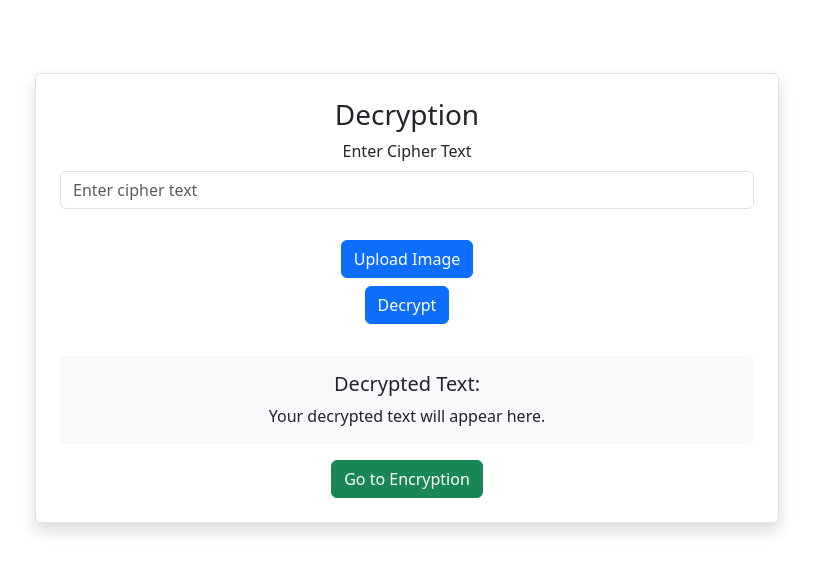
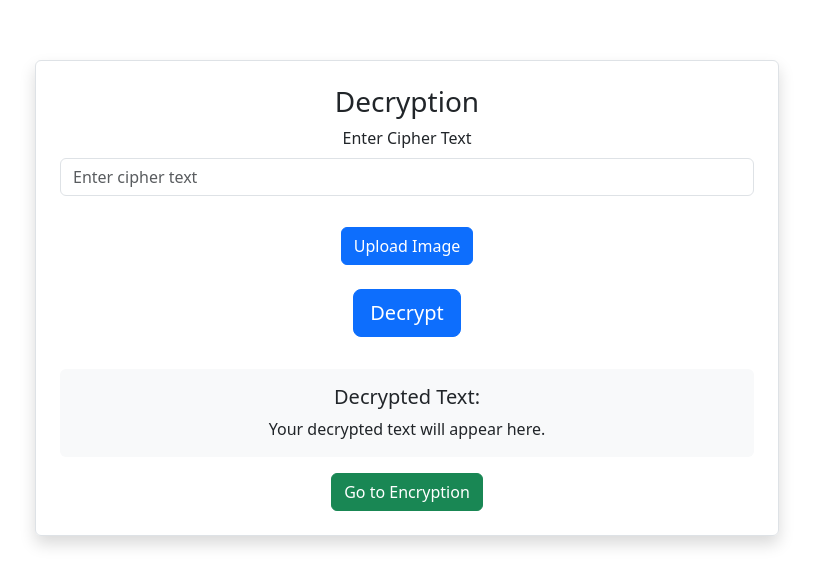
Before and after one commit to AadithyaSai/hobb-frontend, a React (Vite) app: page /home/decrypt in a window 1280 px wide. Shown: the part 102-688 px from the top of the page, without its empty margins (233-1046 px from the left). Built offline with nearby package versions, Linux system fonts and the light colour scheme.

Commit message:
enhance button styles and layout in Encrypt and Decrypt components

```diff
--- a/src/home/Decrypt.jsx
+++ b/src/home/Decrypt.jsx
@@ -65,7 +65,7 @@
                   onChange={(e) => setStegoImg(e.target.files[0])}
                 />
               </label>
-              <button type="submit" className="btn btn-primary mt-2">
+              <button type="submit" className="btn btn-primary mt-4 btn-lg">
                 Decrypt
               </button>
             </div>
--- a/src/home/Encrypt.jsx
+++ b/src/home/Encrypt.jsx
@@ -64,7 +64,7 @@
             <div className="d-flex flex-column align-items-center mb-3">
               {/* Secondary Buttons */}
               <div className="d-flex justify-content-center gap-2">
-                <label className="btn btn-primary">
+                <label className="btn btn-primary mt-2">
                   {img ? img.name : "Upload Image"}
                   <input
                     type="file"
@@ -85,7 +85,9 @@
           <div className="bg-light p-3 rounded">
             <div className="mb-3">
               <h5>Encrypted Text:</h5>
-              {encryptedText || "Your encrypted text will appear here."}
+              <div className="text-break">
+                {encryptedText || "Your encrypted text will appear here."}
+              </div>
             </div>
             {encryptedText && (
               <a className="btn btn-primary" href={ImgUrl} download="stego.png">
```
